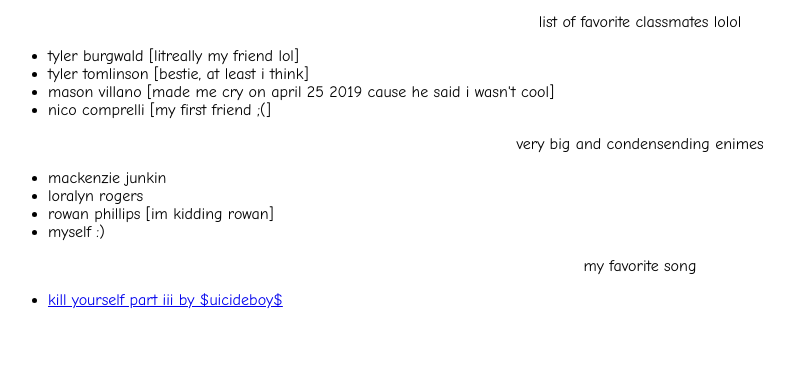
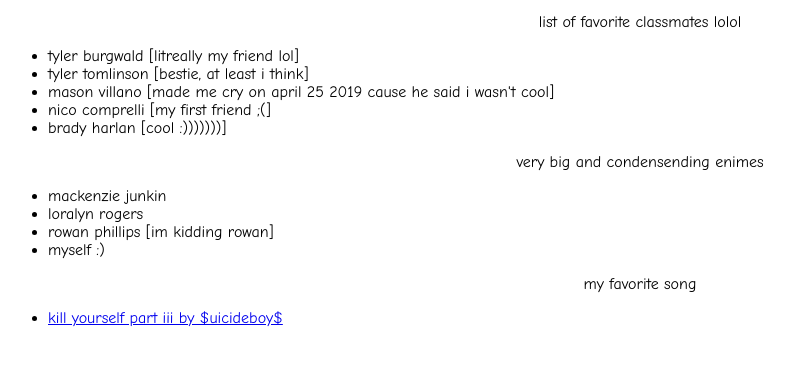
Before and after one commit to thejackers/thejackers.github.io, a plain HTML site: page index.html in a window 1280 px wide. Shown: the part 101-466 px from the top of the page, without its empty margins (0-794 px from the left). Drawn offline with Linux system fonts and the light colour scheme.

Commit message:
Update index.html

```diff
--- a/index.html
+++ b/index.html
@@ -16,6 +16,7 @@ p {text-align:center;}
   <li style="font-family:Comic Sans MS">tyler tomlinson [bestie, at least i think]</li>
   <li style="font-family:Comic Sans MS">mason villano [made me cry on april 25 2019 cause he said i wasn't cool]</li>
   <li style="font-family:Comic Sans MS">nico comprelli [my first friend ;(]</li>
+  <li style="font-family:Comic Sans MS">brady harlan [cool :)))))))]</li>
 </ul>
 <p style="font-family:Comic Sans MS">very big and condensending enimes</p>
 <ul>
```
